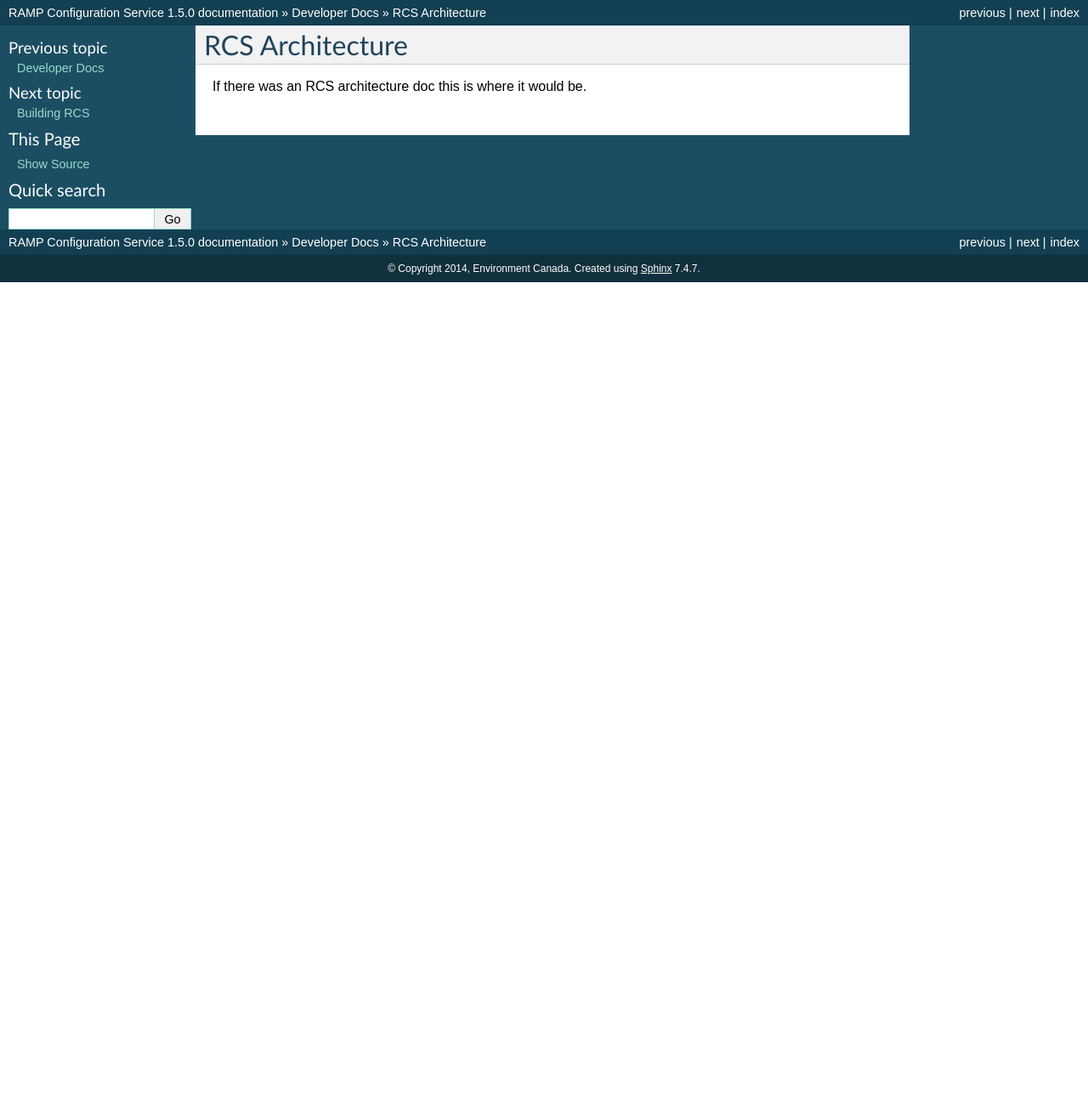
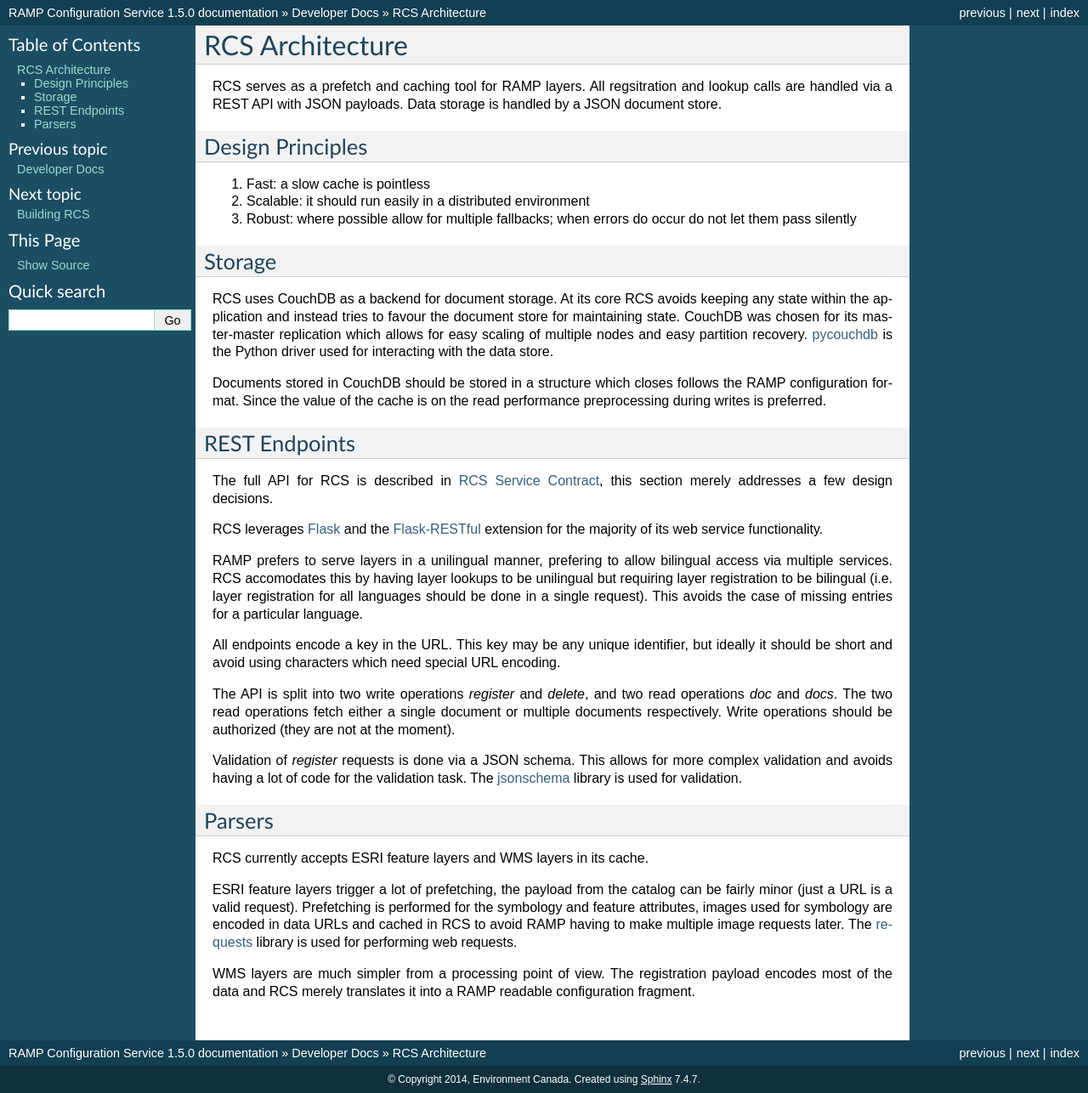
Before and after one commit to fgpv-vpgf/rcs, a Sphinx documentation site: the page built from docs/dev/architecture.rst, in a window 1280 px wide. Shown: the whole page at 85% size. Built offline with Sphinx 7.4.7, drawn with Linux system fonts in a browser that asks for light colours; before the commit the page ends 900 px from its top, so only the background shows below that.

Commit message:
basic architecture doc

```diff
--- a/docs/dev/architecture.rst
+++ b/docs/dev/architecture.rst
@@ -1,4 +1,74 @@
 RCS Architecture
 ================
 
-If there was an RCS architecture doc this is where it would be.
+RCS serves as a prefetch and caching tool for RAMP layers.  All regsitration
+and lookup calls are handled via a REST API with JSON payloads.  Data storage
+is handled by a JSON document store.
+
+Design Principles
+-----------------
+
+#. Fast: a slow cache is pointless
+#. Scalable: it should run easily in a distributed environment
+#. Robust: where possible allow for multiple fallbacks; when errors do occur do
+   not let them pass silently
+
+Storage
+-------
+
+RCS uses CouchDB as a backend for document storage.  At its core RCS avoids
+keeping any state within the application and instead tries to favour the
+document store for maintaining state.  CouchDB was chosen for its master-master
+replication which allows for easy scaling of multiple nodes and easy partition
+recovery.  `pycouchdb <https://github.com/niwibe/py-couchdb>`_ is the Python
+driver used for interacting with the data store.
+
+Documents stored in CouchDB should be stored in a structure which closes
+follows the RAMP configuration format.  Since the value of the cache is on the
+read performance preprocessing during writes is preferred.
+
+REST Endpoints
+--------------
+
+The full API for RCS is described in :ref:`contract`, this section merely
+addresses a few design decisions.
+
+RCS leverages `Flask <http://flask.pocoo.org/>`_ and the `Flask-RESTful
+<https://github.com/flask-restful/flask-restful>`_ extension for the majority
+of its web service functionality.
+
+RAMP prefers to serve layers in a unilingual manner, prefering to allow
+bilingual access via multiple services.  RCS accomodates this by having layer
+lookups to be unilingual but requiring layer registration to be bilingual (i.e.
+layer registration for all languages should be done in a single request).  This
+avoids the case of missing entries for a particular language.
+
+All endpoints encode a key in the URL.  This key may be any unique identifier,
+but ideally it should be short and avoid using characters which need special
+URL encoding.
+
+The API is split into two write operations *register* and *delete*, and two
+read operations *doc* and *docs*.  The two read operations fetch either a
+single document or multiple documents respectively.  Write operations should be
+authorized (they are not at the moment).
+
+Validation of *register* requests is done via a JSON schema.  This allows for
+more complex validation and avoids having a lot of code for the validation
+task.  The `jsonschema <https://github.com/Julian/jsonschema>`_ library is used
+for validation.
+
+Parsers
+-------
+
+RCS currently accepts ESRI feature layers and WMS layers in its cache.
+
+ESRI feature layers trigger a lot of prefetching, the payload from the catalog
+can be fairly minor (just a URL is a valid request).  Prefetching is performed
+for the symbology and feature attributes, images used for symbology are encoded
+in data URLs and cached in RCS to avoid RAMP having to make multiple image
+requests later.  The `requests <https://github.com/kennethreitz/requests>`_
+library is used for performing web requests.
+
+WMS layers are much simpler from a processing point of view.  The registration
+payload encodes most of the data and RCS merely translates it into a RAMP
+readable configuration fragment.
```
